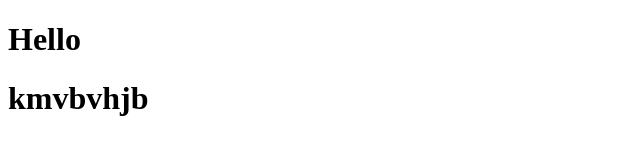
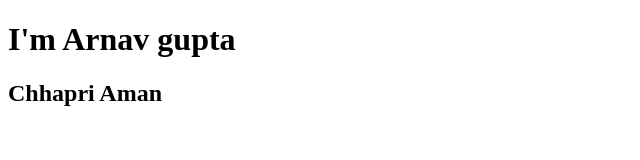
Before and after one commit to AmanSingh880/Sales_Analytics_GUI_PYTHON_PROJECT, a plain HTML site: page resouces/component/sales-analysis.html in a window 1280 px wide. Shown: the whole page, without its empty margins (0-640 px from the left). Drawn offline with Linux system fonts and the light colour scheme.

Commit message:
Just a normal check

```diff
--- a/resouces/component/sales-analysis.html
+++ b/resouces/component/sales-analysis.html
@@ -6,10 +6,7 @@
     <title>Document</title>
 </head>
 <body>
-    <h1>Hello</h1>
-    <h1><!-- ========== Start Section ========== -->
-    kmvbvhjb
-    <!-- ========== End Section ========== -->
-    </h1>
+    <h1>I'm Arnav gupta </h1>
+    <h2> Chhapri Aman </h2>
 </body>
 </html>
```
